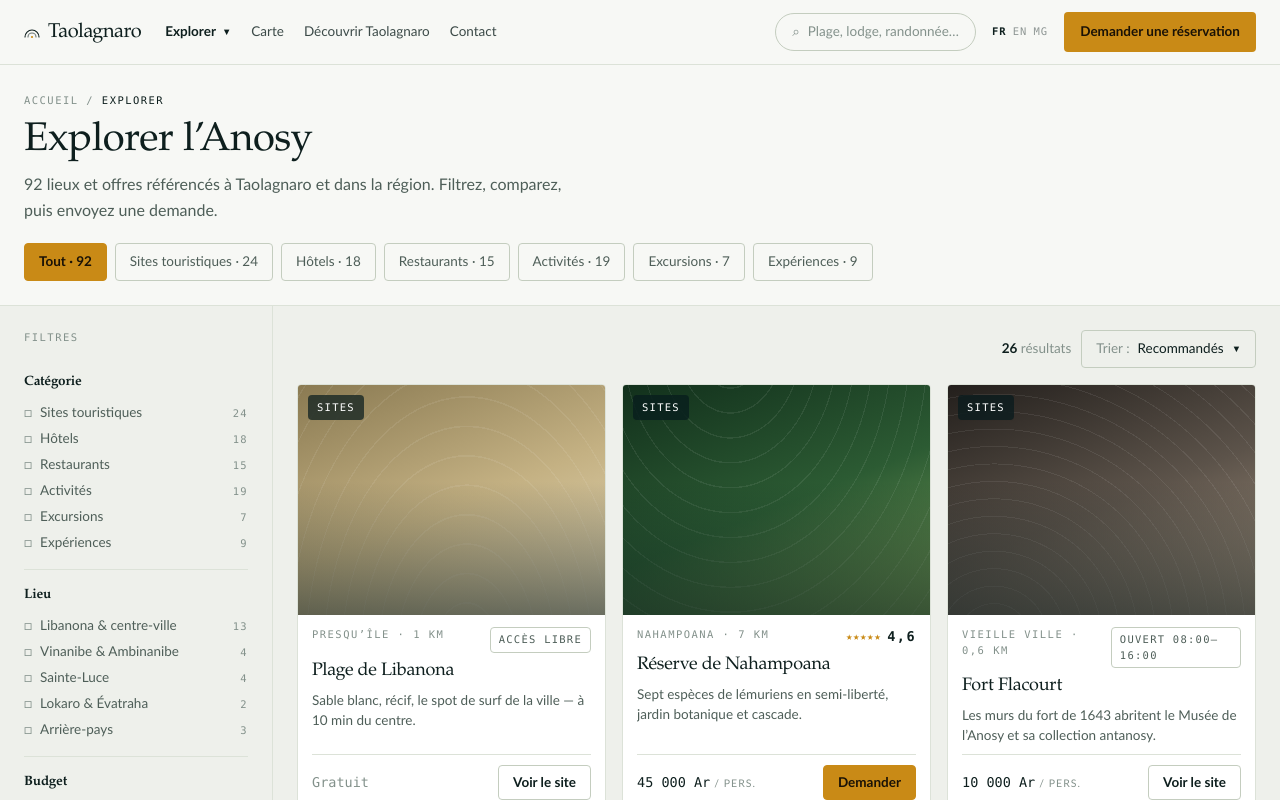
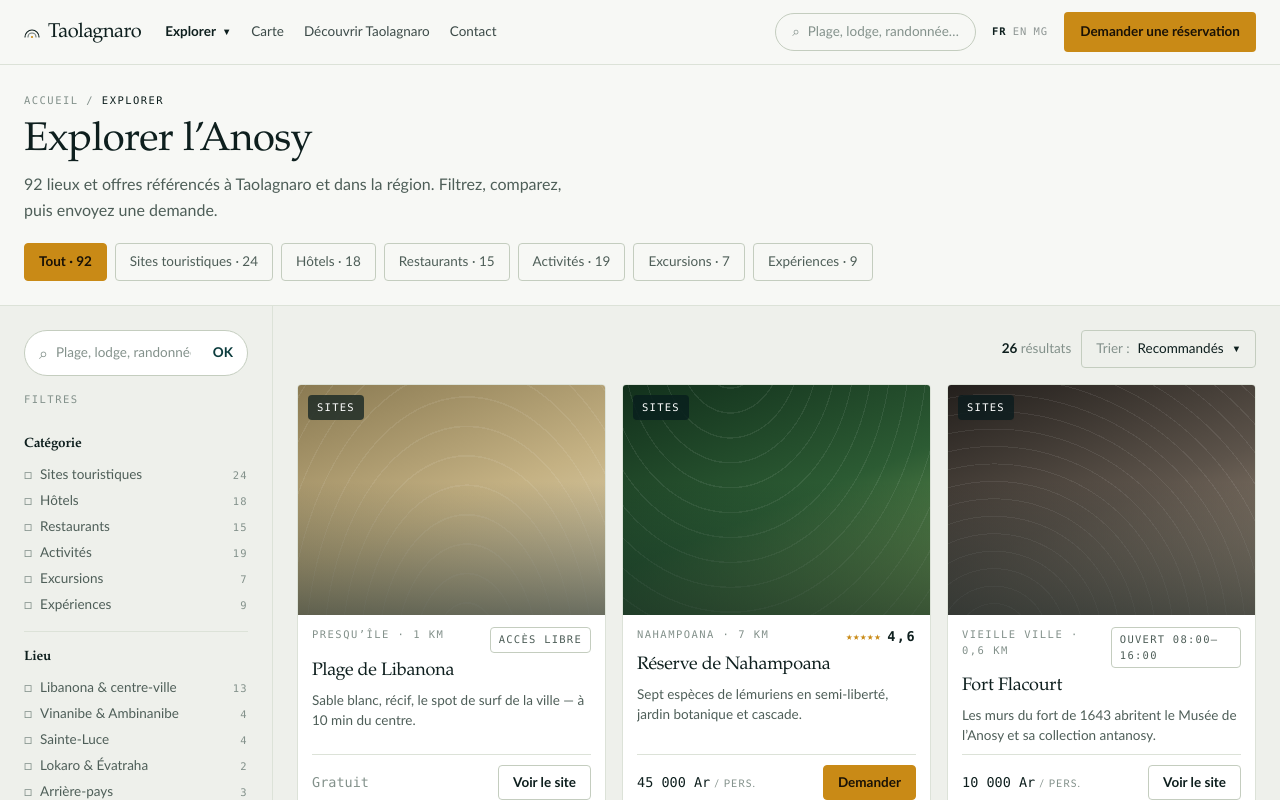
Before and after one commit to Bradon614/Taolagnaro, a Next.js app: page /explorer in a window 1280 px wide. Shown: the top 800 px of the page. Built offline with nearby package versions, Linux system fonts and the light colour scheme.

Commit message:
feat: add search field and query chip to explore page

```diff
--- /dev/null
+++ b/src/components/explore/ExploreSearchField.tsx
@@ -0,0 +1,46 @@
+/**
+ * A plain GET form. Submitting navigates to the same page with `?q=`, so the
+ * query behaves exactly like every other filter: server-rendered, shareable,
+ * and working before hydration.
+ *
+ * Deliberately not the overlay — on Explore the visitor is already in the
+ * results and wants to adjust the query in place, not be taken to a
+ * full-screen search.
+ */
+export function ExploreSearchField({
+  basePath,
+  query,
+}: {
+  basePath: string;
+  query: string;
+}) {
+  return (
+    <form
+      action={basePath}
+      method="get"
+      role="search"
+      className="flex items-center gap-2 rounded-full border border-line-strong bg-surface-raised px-3.5 py-1.5"
+    >
+      <span aria-hidden="true" className="text-ink-subtle">
+        ⌕
+      </span>
+      <label htmlFor="explore-q" className="sr-only">
+        Rechercher dans les résultats
+      </label>
+      <input
+        id="explore-q"
+        name="q"
+        type="search"
+        defaultValue={query}
+        placeholder="Plage, lodge, randonnée…"
+        className="min-w-0 flex-1 bg-transparent py-1.5 text-small text-ink outline-none placeholder:text-ink-subtle"
+      />
+      <button
+        type="submit"
+        className="shrink-0 text-small font-semibold text-brand hover:underline"
+      >
+        OK
+      </button>
+    </form>
+  );
+}
--- a/src/components/explore/ExploreView.tsx
+++ b/src/components/explore/ExploreView.tsx
@@ -1,6 +1,7 @@
 import Link from "next/link";
 import { FilterPanel } from "@/components/explore/FilterPanel";
 import { MobileFilterSheet } from "@/components/explore/MobileFilterSheet";
+import { ExploreSearchField } from "@/components/explore/ExploreSearchField";
 import { SortControl } from "@/components/explore/SortControl";
 import { ListingCard } from "@/components/listing/ListingCard";
 import { Button } from "@/components/ui/Button";
@@ -18,6 +19,9 @@ import {
 } from "@/lib/filters";
 import { CATEGORIES, categoryBySlug, TOTAL_LISTINGS } from "@/lib/site";
 import type { CategorySlug } from "@/lib/site";
+
+/** Params that hold one value, so removing the chip clears them outright. */
+const SINGLE_VALUE = new Set(["note", "budget", "q"]);
 
 /**
  * One catalog page. `/explorer` shows everything; `/explorer/hotels` is the
@@ -45,6 +49,9 @@ export function ExploreView({
   const hasMore = matched.length > visible.length;
 
   const chips = [
+    ...(filters.query
+      ? [{ key: "q", value: filters.query, label: `« ${filters.query} »` }]
+      : []),
     ...(categoryFromRoute
       ? []
       : filters.categories.map((slug) => ({
@@ -149,6 +156,9 @@ export function ExploreView({
 
       <div className="mx-auto grid max-w-[1440px] grid-cols-[minmax(0,1fr)] items-start gap-0 px-4 pb-16 md:px-6 lg:grid-cols-[15.5rem_minmax(0,1fr)]">
         <aside className="hidden py-6 pr-6 lg:sticky lg:top-20 lg:block">
+          <div className="mb-4">
+            <ExploreSearchField basePath={basePath} query={filters.query} />
+          </div>
           <FilterPanel
             filters={filters}
             basePath={basePath}
@@ -165,8 +175,8 @@ export function ExploreView({
                 key={`${chip.key}-${chip.value}`}
                 href={buildHref(basePath, params, {
                   key: chip.key,
-                  value: chip.key === "note" || chip.key === "budget" ? undefined : chip.value,
-                  toggle: chip.key !== "note" && chip.key !== "budget",
+                  value: SINGLE_VALUE.has(chip.key) ? undefined : chip.value,
+                  toggle: !SINGLE_VALUE.has(chip.key),
                 })}
                 scroll={false}
                 className="inline-flex items-center gap-1.5 rounded-plate border border-line-strong px-2.5 py-1.5 text-small text-ink-muted hover:text-ink"
@@ -195,6 +205,10 @@ export function ExploreView({
           </div>
 
           <div className="mb-4 lg:hidden">
+            <ExploreSearchField basePath={basePath} query={filters.query} />
+          </div>
+
+          <div className="mb-4 lg:hidden">
             <MobileFilterSheet
               activeCount={activeCount}
               resultCount={matched.length}
@@ -215,7 +229,9 @@ export function ExploreView({
                 ◎
               </p>
               <p className="mt-2 font-semibold">
-                Aucun lieu ne correspond à ces filtres
+                {filters.query
+                  ? `Rien ne correspond à « ${filters.query} »`
+                  : "Aucun lieu ne correspond à ces filtres"}
               </p>
               <p className="mx-auto mt-1.5 max-w-[38ch] text-small text-ink-muted">
                 Élargissez la zone ou retirez le filtre budget pour voir les{" "}
```
